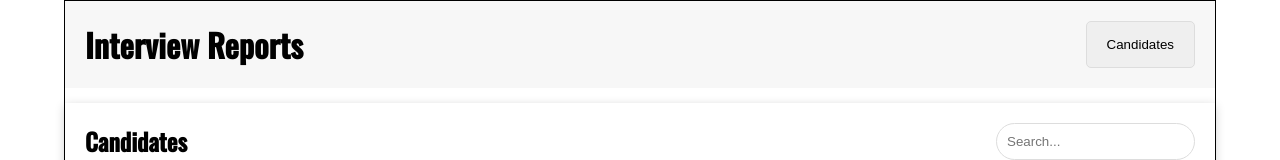
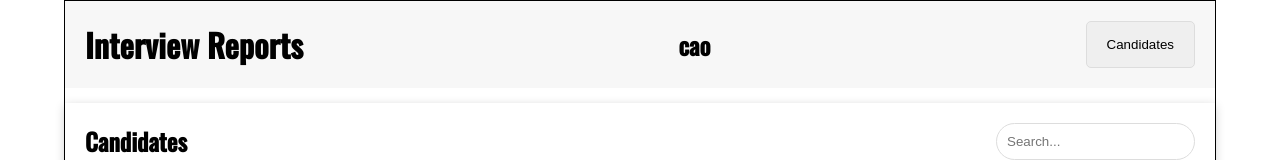
Before and after one commit to cipiripi13/Interview-Reports, a React (Create React App) app: page / in a window 1280 px wide. Shown: the top 160 px of the page. Built offline with nearby package versions, Linux system fonts and the light colour scheme; no server answers.

Commit message:
did some change

```diff
--- a/src/components/Header/Header.js
+++ b/src/components/Header/Header.js
@@ -5,6 +5,7 @@
   return(
     <div className="header">
       <h1>Interview Reports</h1>
+      <h2>cao</h2>
       <button className="btn">Candidates</button>
     </div>
 
```
